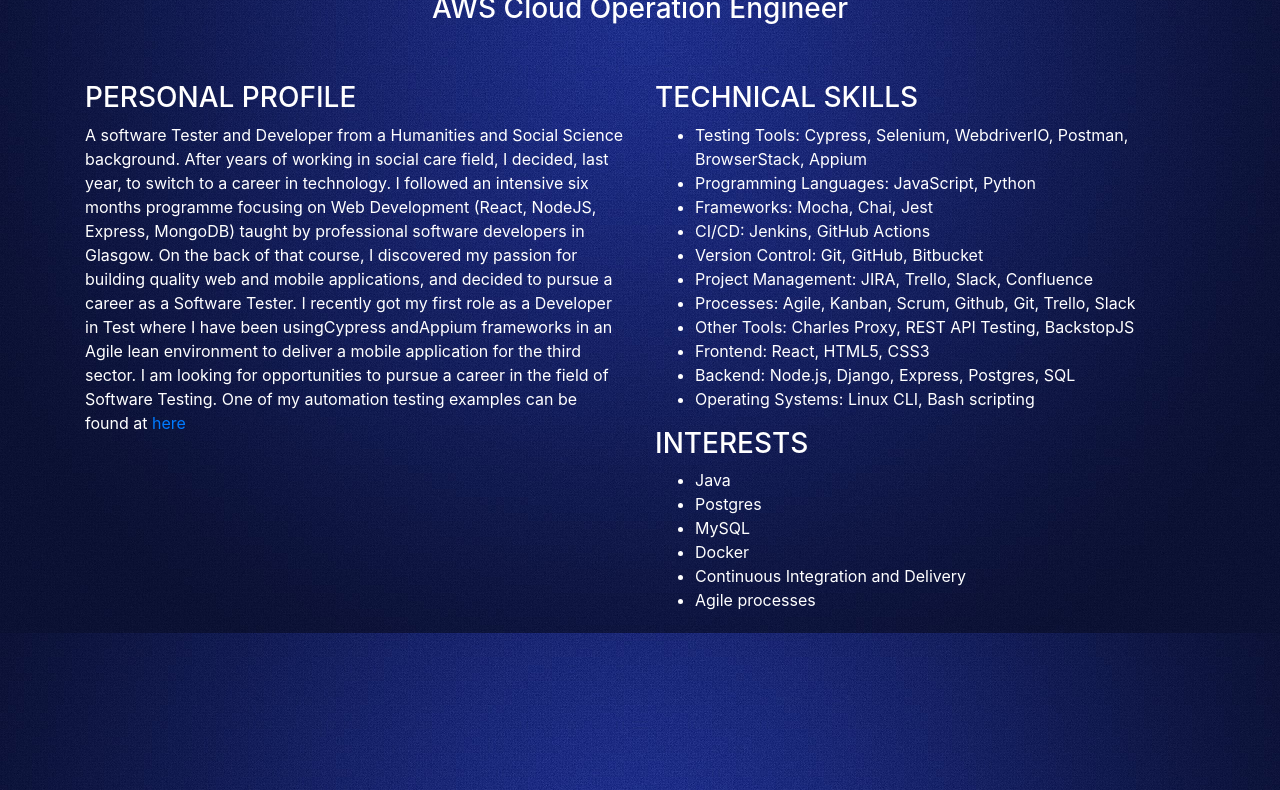
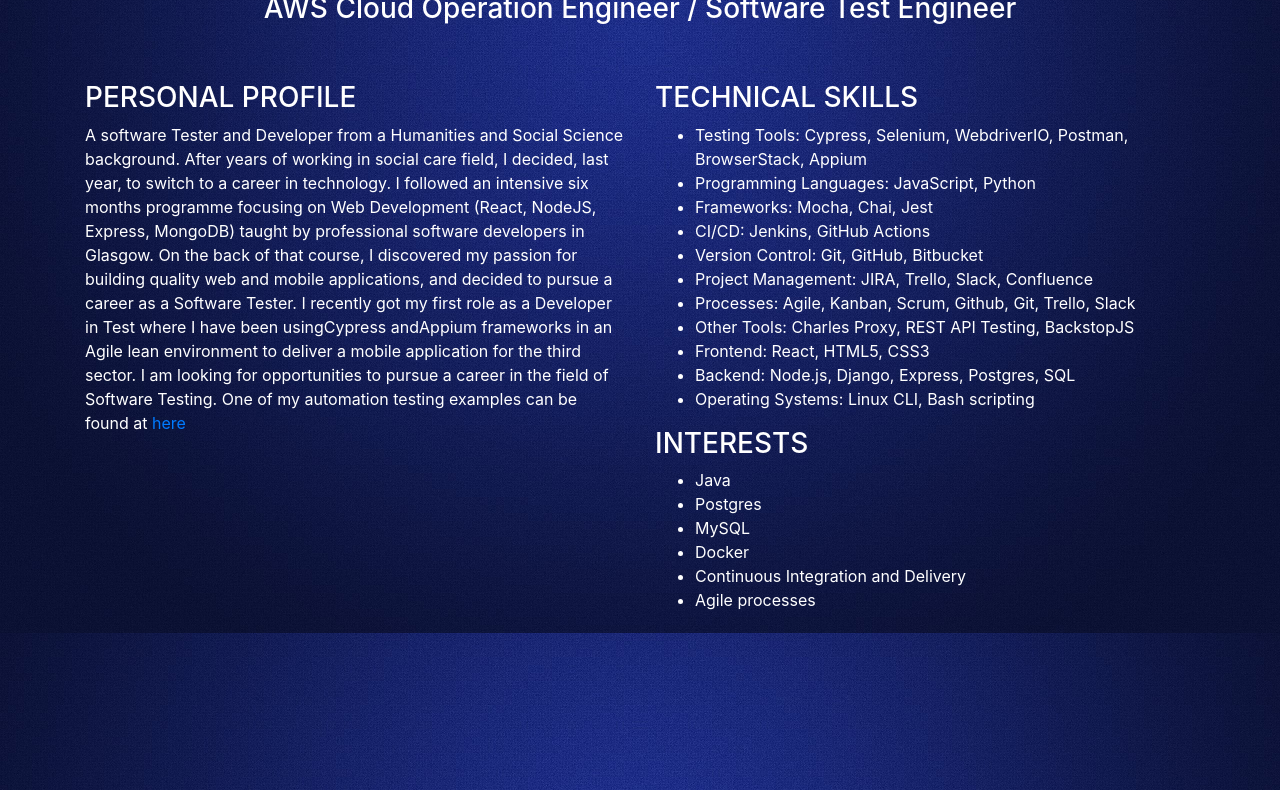
Before and after one commit to wonmaungthein/AWS-re-start-project, a website: page index.html in a window 1280 px wide. Shown: the part 167-957 px from the top of the page. Drawn offline with nearby package versions, Linux system fonts and the light colour scheme.

Commit message:
Added software role

```diff
--- a/index.html
+++ b/index.html
@@ -77,7 +77,7 @@
 				<div class="aboutMe">
 					<!-- <img class="logo" src="me.jpg" alt "myphoto" /> -->
 					<h2>Won Maung Thein (BA)</h2>
-					<h3>AWS Cloud Operation Engineer <h3>
+					<h3>AWS Cloud Operation Engineer / Software Test Engineer <h3>
 				</div>
 				<div class="row profile-Skillscontainer">
 					<div class="col-sm Profile">
```
